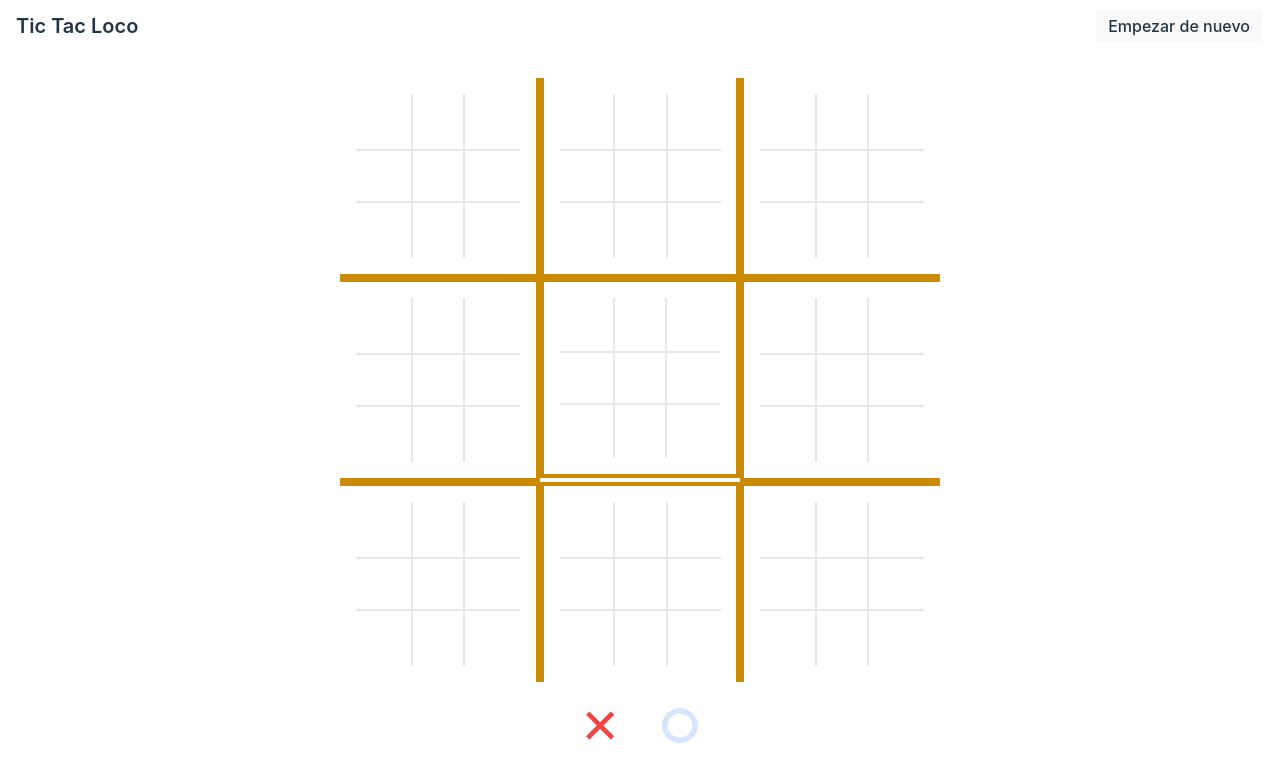
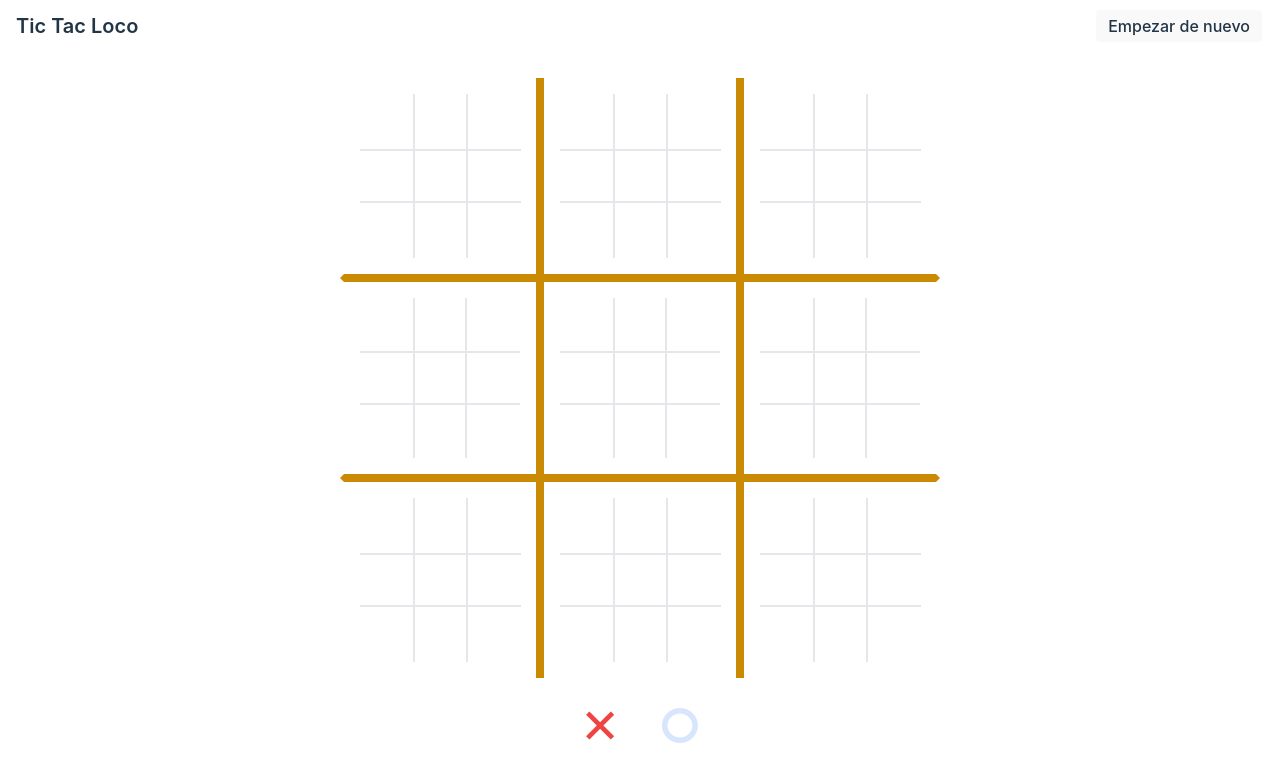
Before and after one commit to davidzz-code/Tic_tac_loco, a React (Vite) app: page / in a window 1280 px wide. Shown: the top 782 px of the page. Built offline with nearby package versions, Linux system fonts and the light colour scheme.

Commit message:
fix: Big grid style space problem fixed

```diff
--- a/src/components/Board.jsx
+++ b/src/components/Board.jsx
@@ -10,8 +10,8 @@ export default function Board({ board, updateBoard, endGameOpacity }) {
 
   const getBoardStyle = (index) => {
     let borderStyle = 'border-4 border-yellow-600'
-    if (index % 3 === 0) borderStyle += ' border-l-0'
-    if (index % 3 === 2) borderStyle += ' border-r-0'
+    if (index % 3 === 0) borderStyle += ' border-l-transparent'
+    if (index % 3 === 2) borderStyle += ' border-r-transparent'
     if (Math.floor(index / 3) === 0) borderStyle += ' border-t-0'
     if (Math.floor(index / 3) === 2) borderStyle += ' border-b-0'
     return borderStyle
```
